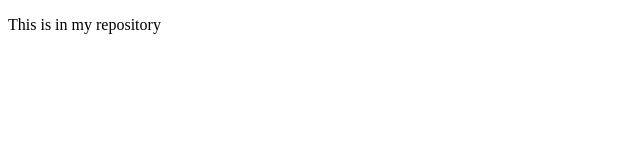
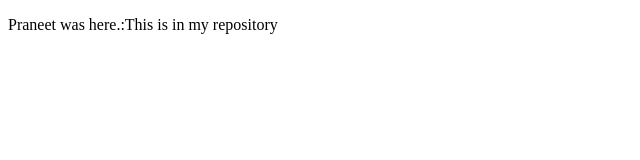
Before and after one commit to praneetr/Bootcamp_First_Repo, a plain HTML site: page index.html in a window 1280 px wide. Shown: the whole page, without its empty margins (0-640 px from the left). Drawn offline with Linux system fonts and the light colour scheme.

Commit message:
made a change

```diff
--- a/index.html
+++ b/index.html
@@ -4,6 +4,6 @@
 		<title>Cool Website</title>
 	</head>
 	<body>
-		<p>This is in my repository</p>
+		<p>Praneet was here.:This is in my repository</p>
 	</body>
 </html>
```
